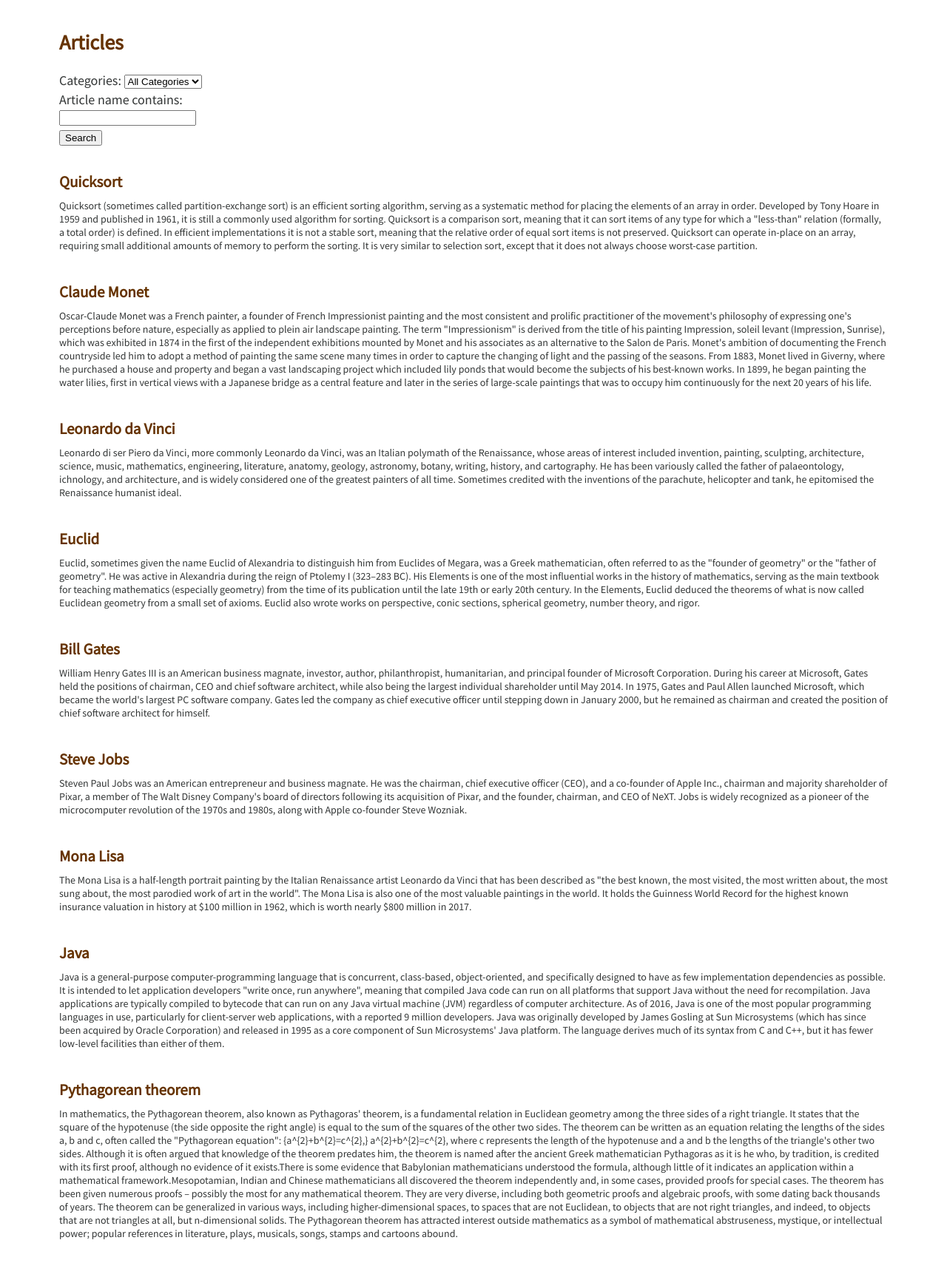
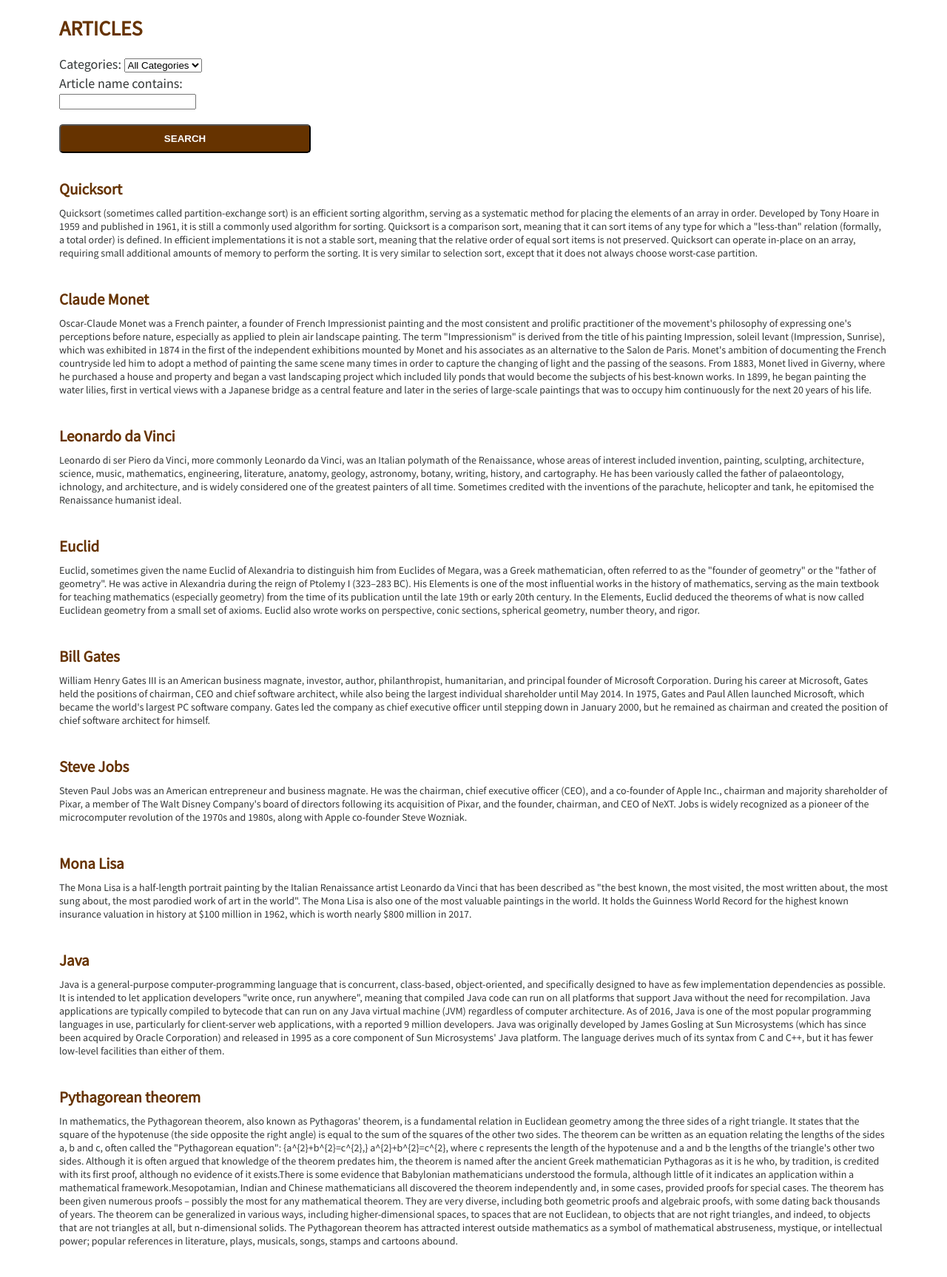
Before and after one commit to CHEMLEV/ARTICLES_HUB, a Django app: page /articleshub/articles/ in a window 1280 px wide. Shown: the whole page at 74% size. Before the commit the page ends 1677 px from the top, so only its background shows below. Run offline with Django 4.2, Linux system fonts and the light colour scheme; data comes from the database, SQL or seed files in the repository; both versions use the stored data as it was after the commit.

Commit message:
Articles views and buttons fixed

```diff
--- a/ARTICLES_HUB/static/css/base.css
+++ b/ARTICLES_HUB/static/css/base.css
@@ -108,9 +108,10 @@
     padding: 10px 20px;
     margin-top: 20px;
     display: block;
-    width: 100%;
+    width: 80%;
     font-weight: bold;
     text-align: center;
+    border-radius: 5px;
   }
 
 a{
@@ -129,11 +130,12 @@
 
 
 
-  .button-light:hover, .button-add:hover, .button-base:hover {
+  .button-light:hover, .button-dark:hover {
     background-color: #663300;
     color: white !important;
-    font-weight: bold;
-  }
+    text-decoration: underline;
+    cursor:pointer;
+    }
 
   .button-dark:hover{
     font-weight: bold;
--- a/ARTICLES_HUB/templates/article_list.html
+++ b/ARTICLES_HUB/templates/article_list.html
@@ -2,24 +2,14 @@
 
 {% block content %}
 
-<div class="listings">
-    <h1>Articles </h1>
+<h1>ARTICLES </h1>
 
-    {% if 'contenttypes.add_contenttype' in perms %}
-
-    <a href="{% url 'article_new' %}" class="button-add">Add new</a>
-
-    {% endif %}
-
-</div>
-
-
-<form method='POST'>
+<form style="width: 340px" method="POST">
     {% csrf_token %}
 
     {{ articleFilter.form.as_p }}
 
-    <input type="submit" class="button-search" value="Search" />
+    <input type="submit" class="button-dark" style="width: 340px" value="SEARCH" />
 
 </form>
 
@@ -34,9 +24,19 @@
 
 </div>
 
+{% endfor %}
 
 
-{% endfor %}
+<center>
+
+
+    {% if 'contenttypes.add_contenttype' in perms %}
+
+    <a href="{% url 'article_new' %}" class="button-dark">ADD NEW</a>
+
+    {% endif %}
+
+</center>
 
 
 
--- a/ARTICLES_HUB/templates/home.html
+++ b/ARTICLES_HUB/templates/home.html
@@ -19,7 +19,7 @@
 
     </p>
     <br>
-    <a href="{% url 'article_list' %}" class="button-dark">START BROWSING ARTICLES</a><br>
+    <center><a href="{% url 'article_list' %}" class="button-dark">START BROWSING ARTICLES</a><br></center>
 
     <p class="placeholder">
         <br>
```
Also changed, not shown: ARTICLES_HUB/templates/article_detail.html (+19 -7 lines), ARTICLES_HUB/migrations/0002_alter_article_developer.py (deleted), ARTICLES_HUB/migrations/0002_remove_article_dateofborn_remove_article_dateofdied_and_more.py (added), db.sqlite3.
